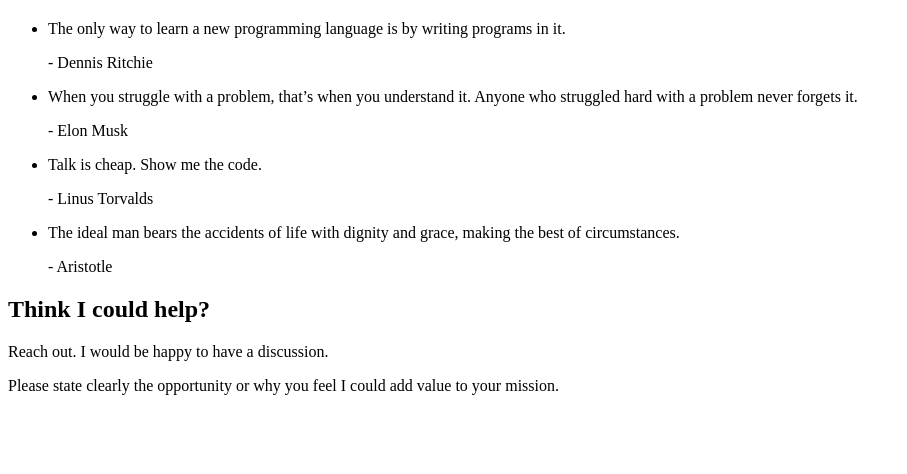
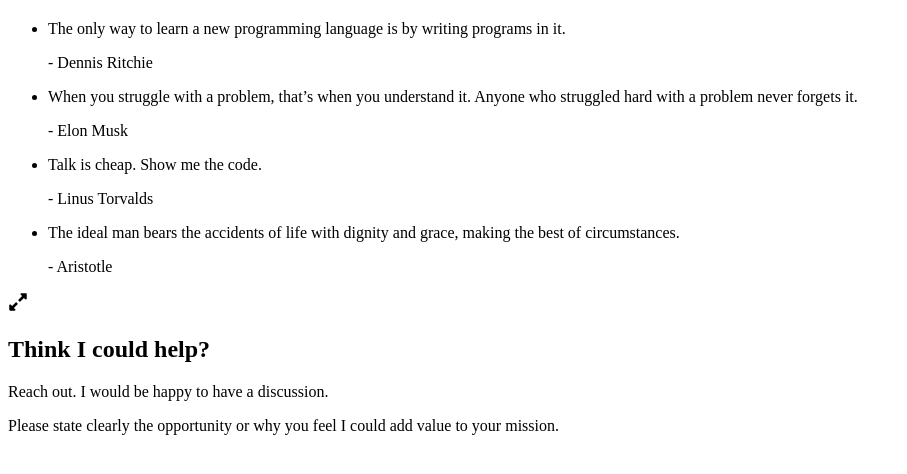
Before and after one commit to paulpladziewicz/paul-pladziewicz, a Next.js app: page / in a window 1280 px wide. Shown: the part 9103-9577 px from the top of the page, without its empty margins (0-907 px from the left). Built offline with nearby package versions, Linux system fonts and the light colour scheme.

Commit message:
fixed react-icons bug

```diff
--- a/components/MobileMenu.js
+++ b/components/MobileMenu.js
@@ -1,4 +1,4 @@
-// import {FaCompressAlt, FaExpandAlt} from "react-icons/all";
+import {FaCompressAlt, FaExpandAlt} from "react-icons/fa";
 import {useReducer} from "react";
 
 export default function MobileMenu() {
@@ -7,7 +7,7 @@ export default function MobileMenu() {
     <div className='sm:hidden fixed bottom-4 right-4 rounded-full p-4 bg-purple-700 text-white cursor-pointer'
          onClick={toggleMenu}
     >
-      {/*{menu ? <FaCompressAlt size={20}/> : <FaExpandAlt size={20}/>}*/}
+      {menu ? <FaCompressAlt size={20}/> : <FaExpandAlt size={20}/>}
     </div>
   );
 }
```
